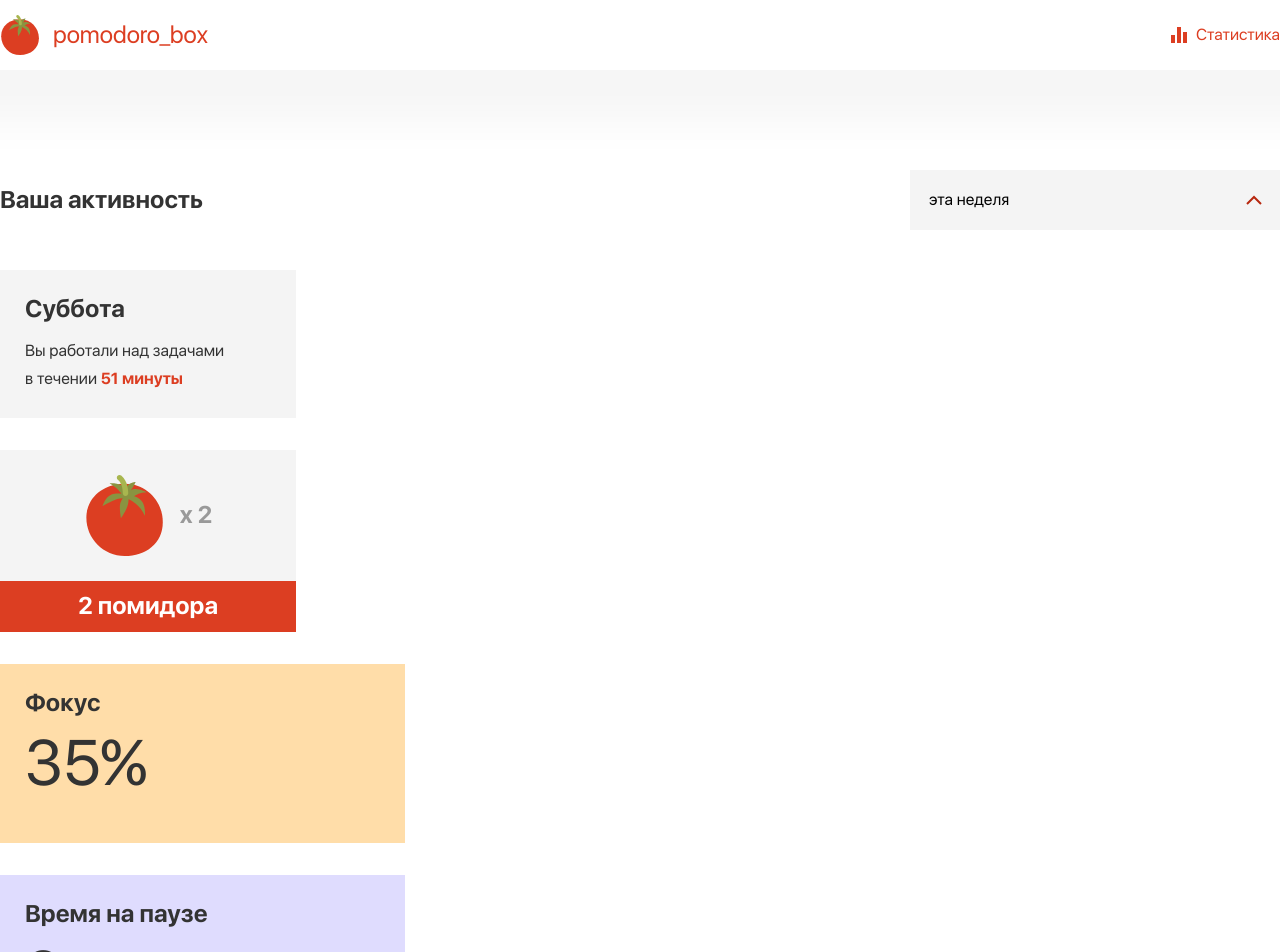
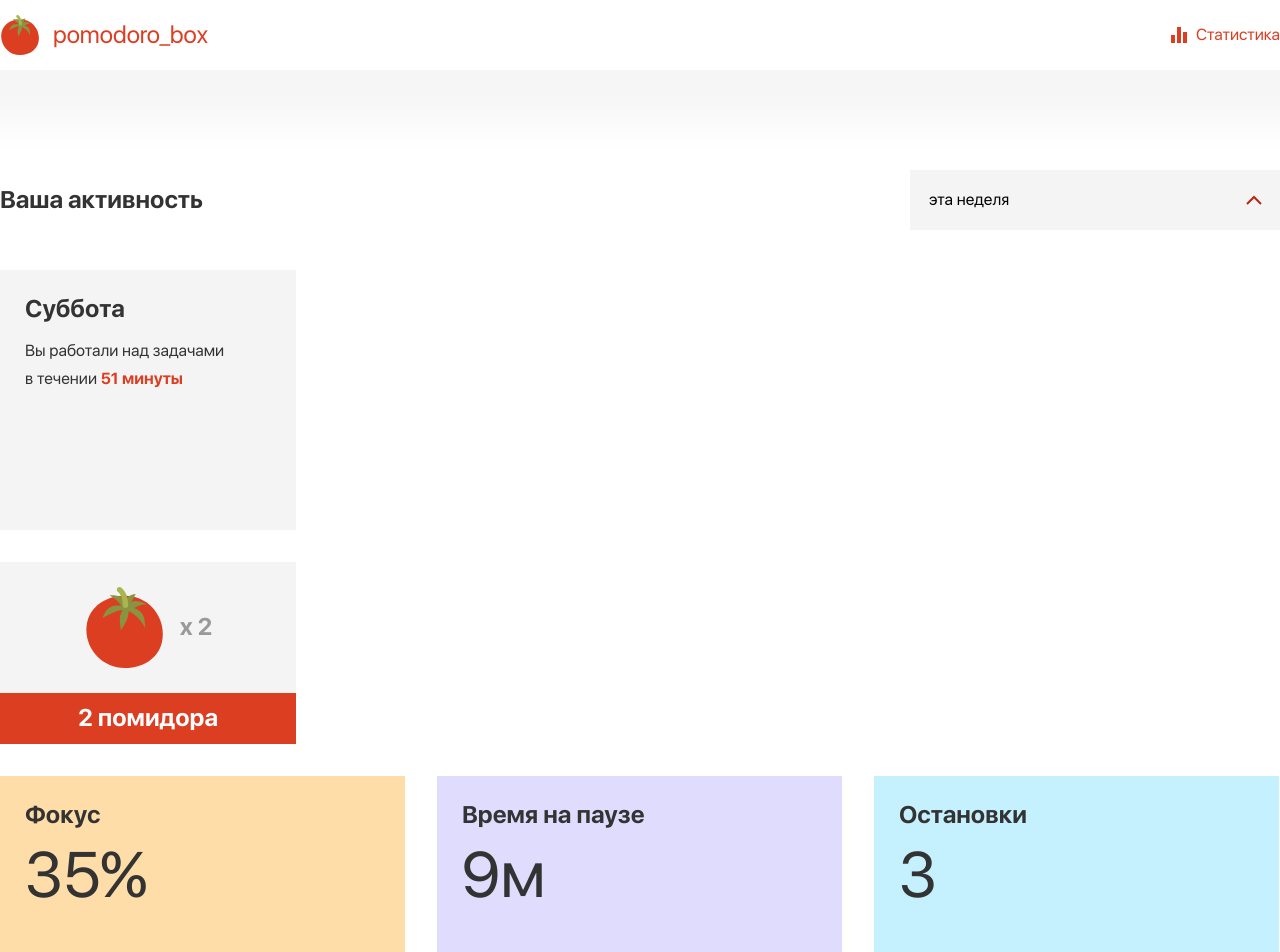
Before and after one commit to masawik/pomodoro_box, a React (Create React App) app: page / in a window 1280 px wide. Shown: the top 952 px of the page. Built offline with nearby package versions, Linux system fonts and the light colour scheme; some icons are missing; the HTML template or start-up script is replaced by a standard one.

Commit message:
statistic page layout without chart

```diff
--- a/src/components/StatisticPage/StatisticPage.styles.ts
+++ b/src/components/StatisticPage/StatisticPage.styles.ts
@@ -15,3 +15,7 @@ export const SStatisticPageBody = styled.div`
   display: flex;
   flex-direction: column;
 `
+
+export const SStatisticTilesRow = styled.div`
+  display: flex;
+`
--- a/src/components/StatisticPage/StatisticPage.tsx
+++ b/src/components/StatisticPage/StatisticPage.tsx
@@ -5,7 +5,7 @@ import SH1 from '../typography/H1/H1.styles'
 import {
   SStatisticPagePeriodSelector,
   SStatisticPageHeader,
-  SStatisticPageBody,
+  SStatisticPageBody, SStatisticTilesRow,
 } from './StatisticPage.styles'
 import DayAndTotalTimeTile from './Tile/DayAndTotalTimeTile'
 import PomodoroCountTile from './Tile/PomodoroCountTile'
@@ -40,27 +40,28 @@ const StatisticPage = () => {
           count={2}
         />
 
+        <SStatisticTilesRow>
           <StatisticTile
             title='Фокус'
             text='35%'
             color={'focus'}
-          svg={(<FocusSVG/>)}
+            svg={(<FocusSVG />)}
           />
 
           <StatisticTile
             title='Время на паузе'
             text='9м'
             color={'info'}
-          svg={(<ClockSVG/>)}
+            svg={(<ClockSVG />)}
           />
 
           <StatisticTile
             title='Остановки'
             text='3'
             color={'pauses'}
-          svg={(<StopSVG/>)}
+            svg={(<StopSVG />)}
           />
-
+        </SStatisticTilesRow>
       </SStatisticPageBody>
     </PageContentContainer>
   )
--- a/src/components/StatisticPage/Tile/DayAndTotalTimeTile.tsx
+++ b/src/components/StatisticPage/Tile/DayAndTotalTimeTile.tsx
@@ -1,5 +1,8 @@
 import React from 'react'
-import { STileContainer, STileTitle } from './Tile.styles'
+import {
+  DayAndTotalTimeTileContainer,
+  STileTitle,
+} from './Tile.styles'
 import { HighlightedText } from '../../typography/highlightedText/HighlightedText.styles'
 
 interface IDayAndTotalTimeTile {
@@ -12,7 +15,7 @@ const DayAndTotalTimeTile: React.FC<IDayAndTotalTimeTile> = ({
                                                                totalTime,
                                                              }) => {
   return (
-    <STileContainer>
+    <DayAndTotalTimeTileContainer>
       <STileTitle>
         {dayOfWeek}
       </STileTitle>
@@ -34,7 +37,7 @@ const DayAndTotalTimeTile: React.FC<IDayAndTotalTimeTile> = ({
           )
       }
 
-    </STileContainer>
+    </DayAndTotalTimeTileContainer>
   )
 }
 
--- a/src/components/StatisticPage/Tile/Tile.styles.ts
+++ b/src/components/StatisticPage/Tile/Tile.styles.ts
@@ -5,7 +5,7 @@ export const STileContainer = styled.div`
   position: relative;
   padding: 25px;
   display: inline-block;
-  max-width: 296px;
+  width: 296px;
   line-height: 28px;
 
   :not(:last-child) {
@@ -16,6 +16,10 @@ export const STileContainer = styled.div`
   ${({ theme: { colors } }) => css`
     background-color: ${colors.secondary.light};
   `}
+`
+
+export const DayAndTotalTimeTileContainer = styled(STileContainer)`
+  height: 260px;
 `
 
 export const STileTitle = styled.div`
@@ -72,7 +76,7 @@ interface ISStatisticTileProps {
 
 export const SStatisticTile = styled(STileContainer)<ISStatisticTileProps>`
   position: relative;
-  max-width: 405px;
+  width: 405px;
   height: 179px;
   display: flex;
   flex-direction: column;
```
Lines whose indentation alone changed are shown as unchanged.
